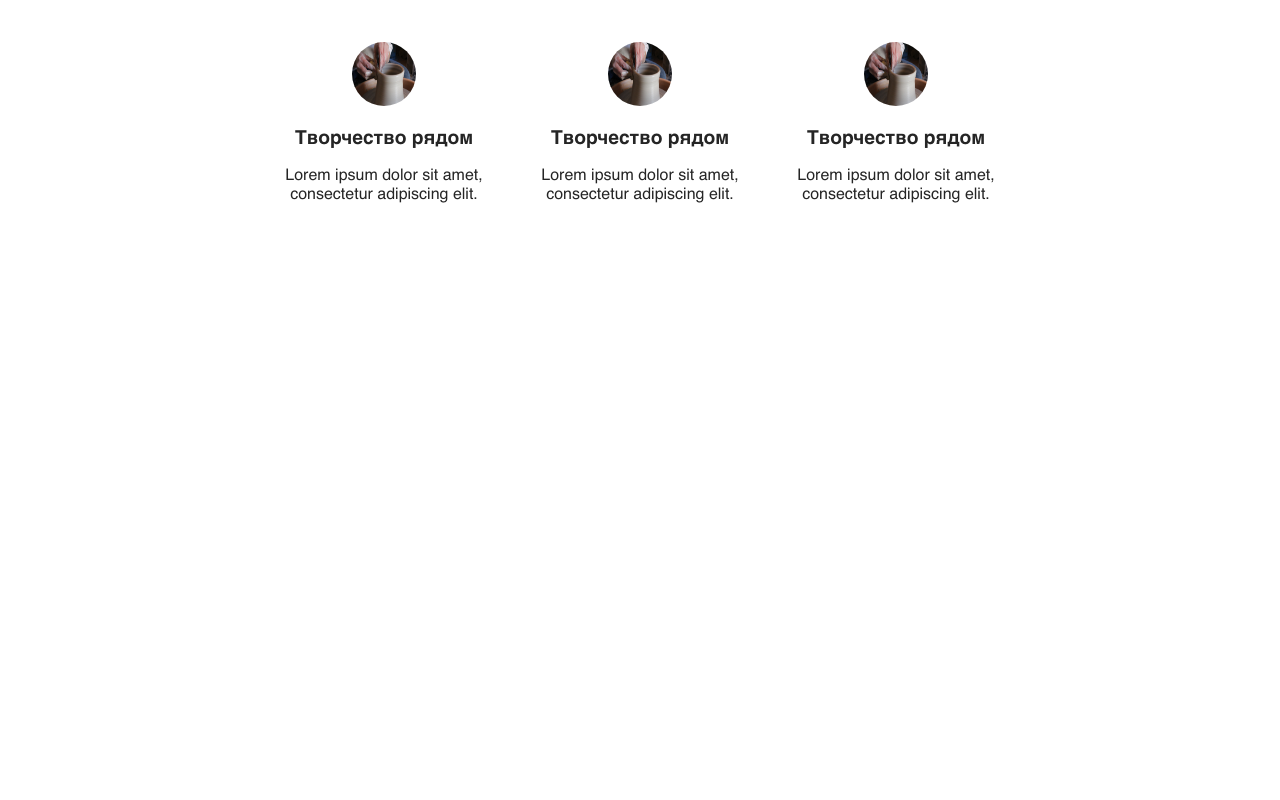
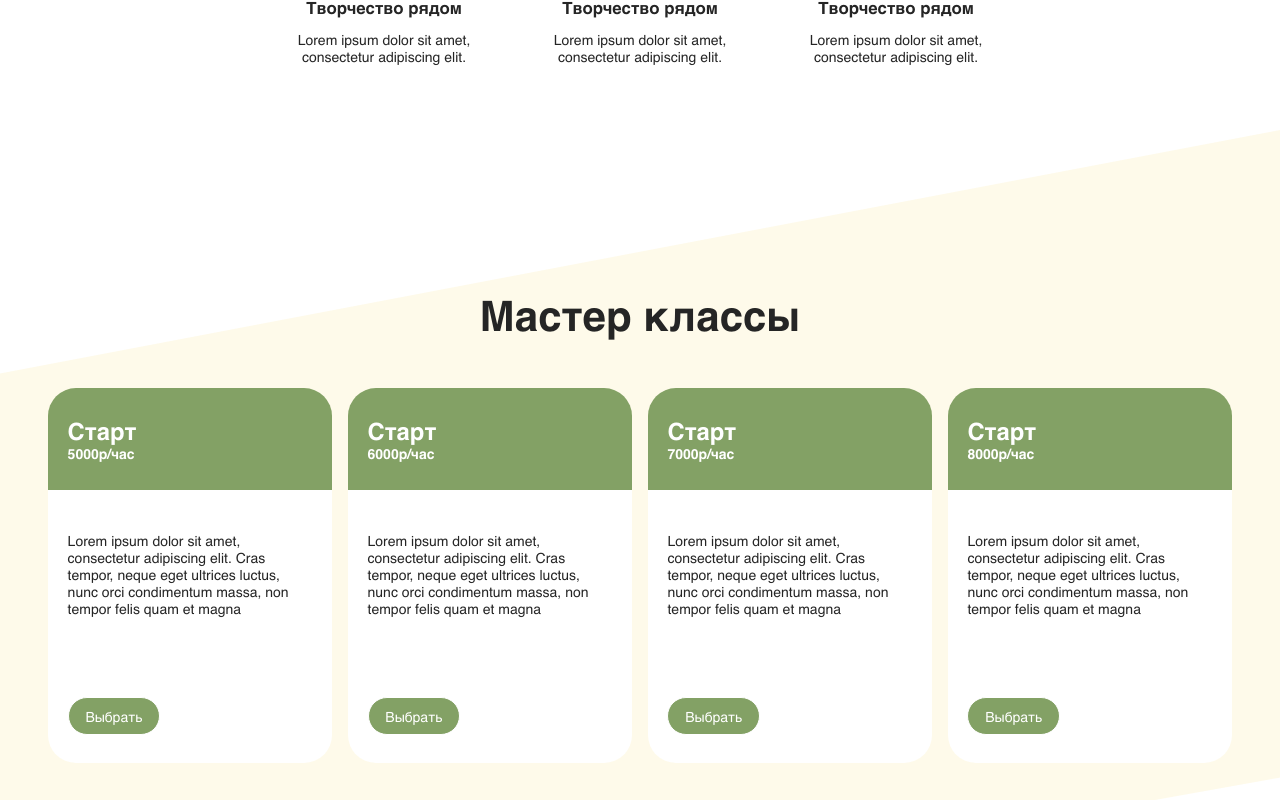
Before and after one commit to locturui/artpolly-vue, a Vue app: page / in a window 1280 px wide. Shown: the part 1280-2080 px from the top of the page. Before the commit the page ends 1498 px from the top, so only its background shows below. Built offline with nearby package versions, Linux system fonts and the light colour scheme.

Commit message:
classes section and fixes

```diff
--- a/src/assets/main.css
+++ b/src/assets/main.css
@@ -2,8 +2,14 @@ body {
   margin: 0;
   padding: 0;
   color: #252525;
-  font-size: 14;
+  font-size: 14px;
   font-family: Helvetica, sans-serif;
+}
+h2 {
+  font-size: 2.7em;
+}
+h1 {
+  font-size: 3.5em;
 }
 a {
   text-decoration: none;
--- a/src/components/ActionButton.vue
+++ b/src/components/ActionButton.vue
@@ -19,7 +19,7 @@ const props = defineProps<{
   outline: inherit;
   border: 0.07em solid white;
   border-radius: 3em;
-  padding: 1em 2em;
+  padding: 0.7em 1.2em;
   font-family: Helvetica, sans-serif;
   font-size: 14;
   color: #ffffff;
@@ -34,6 +34,10 @@ const props = defineProps<{
 .dark-btn {
   color: inherit;
   border-color: #252525;
-  padding: 0.5em 2em;
+}
+.green {
+  color: white;
+  background-color: #83a165;
+  border-color: none;
 }
 </style>
--- /dev/null
+++ b/src/components/ClassItem.vue
@@ -0,0 +1,45 @@
+<template>
+  <div class="box">
+    <div class="header">
+      <h3><slot name="name"></slot></h3>
+      <span><slot name="price"></slot></span>
+    </div>
+    <div class="content">
+      <p><slot name="content"></slot></p>
+      <ActionButton :classes="['btn', 'green']">Выбрать</ActionButton>
+    </div>
+  </div>
+</template>
+
+<script setup lang="ts">
+import ActionButton from './ActionButton.vue'
+</script>
+
+<style scoped>
+.box {
+  display: flex;
+  flex-direction: column;
+  border-collapse: separate;
+  width: 24%;
+}
+.header {
+  background-color: #83a165;
+  color: white;
+  padding: 2em 2em 2em 1.4em;
+  border-radius: 2em 2em 0 0;
+  font-weight: bold;
+}
+.content {
+  background-color: white;
+  color: inherit;
+  border-radius: 0 0 2em 2em;
+  padding: 2em 1.4em;
+}
+p {
+  margin-bottom: 5rem;
+}
+h3 {
+  margin: 0;
+  font-size: 1.7em;
+}
+</style>
--- /dev/null
+++ b/src/components/ClassesItem.vue
@@ -0,0 +1,67 @@
+<script setup lang="ts">
+import ClassItem from './ClassItem.vue'
+const classes = [
+  {
+    id: 1,
+    name: 'Старт',
+    price: 5000,
+    content:
+      'Lorem ipsum dolor sit amet, consectetur adipiscing elit. Cras tempor,  neque eget ultrices luctus, nunc orci condimentum massa, non tempor  felis quam et magna'
+  },
+  {
+    id: 2,
+    name: 'Старт',
+    price: 6000,
+    content:
+      'Lorem ipsum dolor sit amet, consectetur adipiscing elit. Cras tempor,  neque eget ultrices luctus, nunc orci condimentum massa, non tempor  felis quam et magna'
+  },
+  {
+    id: 3,
+    name: 'Старт',
+    price: 7000,
+    content:
+      'Lorem ipsum dolor sit amet, consectetur adipiscing elit. Cras tempor,  neque eget ultrices luctus, nunc orci condimentum massa, non tempor  felis quam et magna'
+  },
+  {
+    id: 4,
+    name: 'Старт',
+    price: 8000,
+    content:
+      'Lorem ipsum dolor sit amet, consectetur adipiscing elit. Cras tempor,  neque eget ultrices luctus, nunc orci condimentum massa, non tempor  felis quam et magna'
+  }
+]
+</script>
+
+<template>
+  <section class="bg">
+    <h2>Мастер классы</h2>
+    <div class="classes-wrapper">
+      <ClassItem v-for="course of classes" :key="course.id">
+        <template #name>{{ course.name }}</template>
+        <template #price>{{ course.price }}р/час</template>
+        <template #content>{{ course.content }}</template>
+      </ClassItem>
+    </div>
+  </section>
+</template>
+
+<style scoped>
+.bg {
+  background-image: url('/image/bg-1.svg');
+  background-size: cover;
+  width: 100%;
+  padding-bottom: 14em;
+}
+.classes-wrapper {
+  display: flex;
+  justify-content: space-between;
+  padding: 3rem;
+}
+h2 {
+  font-size: 3em;
+  display: block;
+  width: fit-content;
+  margin: auto;
+  margin-top: 5em;
+}
+</style>
--- a/src/components/InfoItem.vue
+++ b/src/components/InfoItem.vue
@@ -8,7 +8,7 @@ const props = defineProps<{
 <template>
   <div class="about" :class="props.classes.join(' ')">
     <div class="about-text">
-      <h1><slot name="header"></slot></h1>
+      <h2><slot name="header"></slot></h2>
       <p><slot name="content"></slot></p>
       <slot name="button"></slot>
     </div>
@@ -21,8 +21,7 @@ const props = defineProps<{
   display: flex;
   flex-direction: row;
 }
-h1 {
-  font-size: 2.5em;
+h2 {
   margin: 0;
 }
 img {
--- a/src/components/MainItem.vue
+++ b/src/components/MainItem.vue
@@ -31,7 +31,6 @@ section {
 }
 
 h1 {
-  font-size: 3em;
   margin: 0;
 }
 p {
--- a/src/components/TheHome.vue
+++ b/src/components/TheHome.vue
@@ -3,6 +3,7 @@
     <MainItem></MainItem>
     <NarrowSection><AboutItem /></NarrowSection>
     <NarrowSection><InfoIcons /></NarrowSection>
+    <ClassesSection></ClassesSection>
   </main>
 </template>
 
@@ -11,6 +12,7 @@ import MainItem from './MainItem.vue'
 import NarrowSection from './NarrowSection.vue'
 import InfoIcons from './InfoIcons.vue'
 import AboutItem from './AboutItem.vue'
+import ClassesSection from './ClassesItem.vue'
 </script>
 
 <style scoped>
```
Also changed, not shown: public/image/bg-1.svg (added).
